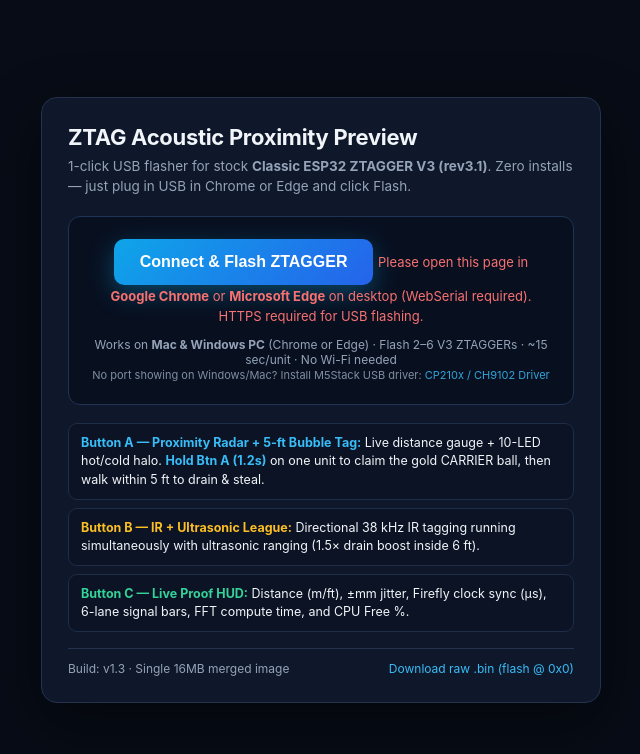
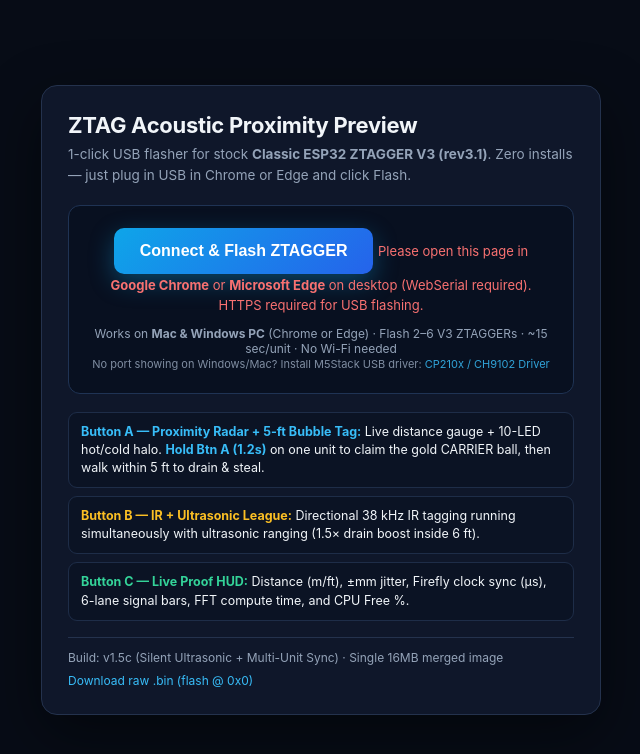
Before and after one commit to playztag/lt-preview-9f4c2a, a plain HTML site: page index.html in a window 1280 px wide. Shown: the whole page, without its empty margins (319-959 px from the left). Drawn offline with Linux system fonts and the light colour scheme.

Commit message:
chore(flasher): publish verified v1.5c silent ultrasonic + calibrated multi-unit build

```diff
--- a/index.html
+++ b/index.html
@@ -49,7 +49,7 @@
   </div>
 
   <div class="foot">
-    <span>Build: v1.3 · Single 16MB merged image</span>
+    <span>Build: v1.5c (Silent Ultrasonic + Multi-Unit Sync) · Single 16MB merged image</span>
     <a href="./ZTAG-LT-DEMO-V1-MERGED.bin" download>Download raw .bin (flash @ 0x0)</a>
   </div>
 </div>
```
Also changed, not shown: manifest.json, 1 other file.
